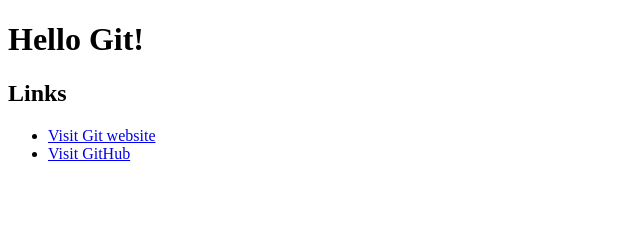
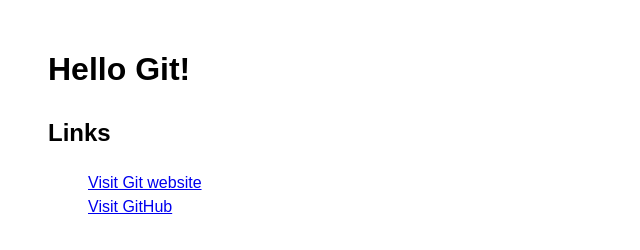
Before and after one commit to GLaD1k994/cods, a plain HTML site: page index.html in a window 1280 px wide. Shown: the whole page, without its empty margins (0-640 px from the left). Drawn offline with Linux system fonts and the light colour scheme.

Commit message:
Add styles

```diff
--- a/index.html
+++ b/index.html
@@ -4,6 +4,7 @@
         <meta charset="UTF-8">
         <meta name="viewport" content="width=device-width, initial-scale=1.0">
         <title>Document</title>
+        <link rel="stylesheet" href="./main.css"
     </head>
     <body>
         <header>
--- /dev/null
+++ b/main.css
@@ -0,0 +1,11 @@
+body {
+font-family: sans-serif;
+font-size: 16px;
+line-height: 1.5;
+margin: 0;
+padding: 24px 48px;
+}
+
+li {
+    list-style: none;
+}
```
